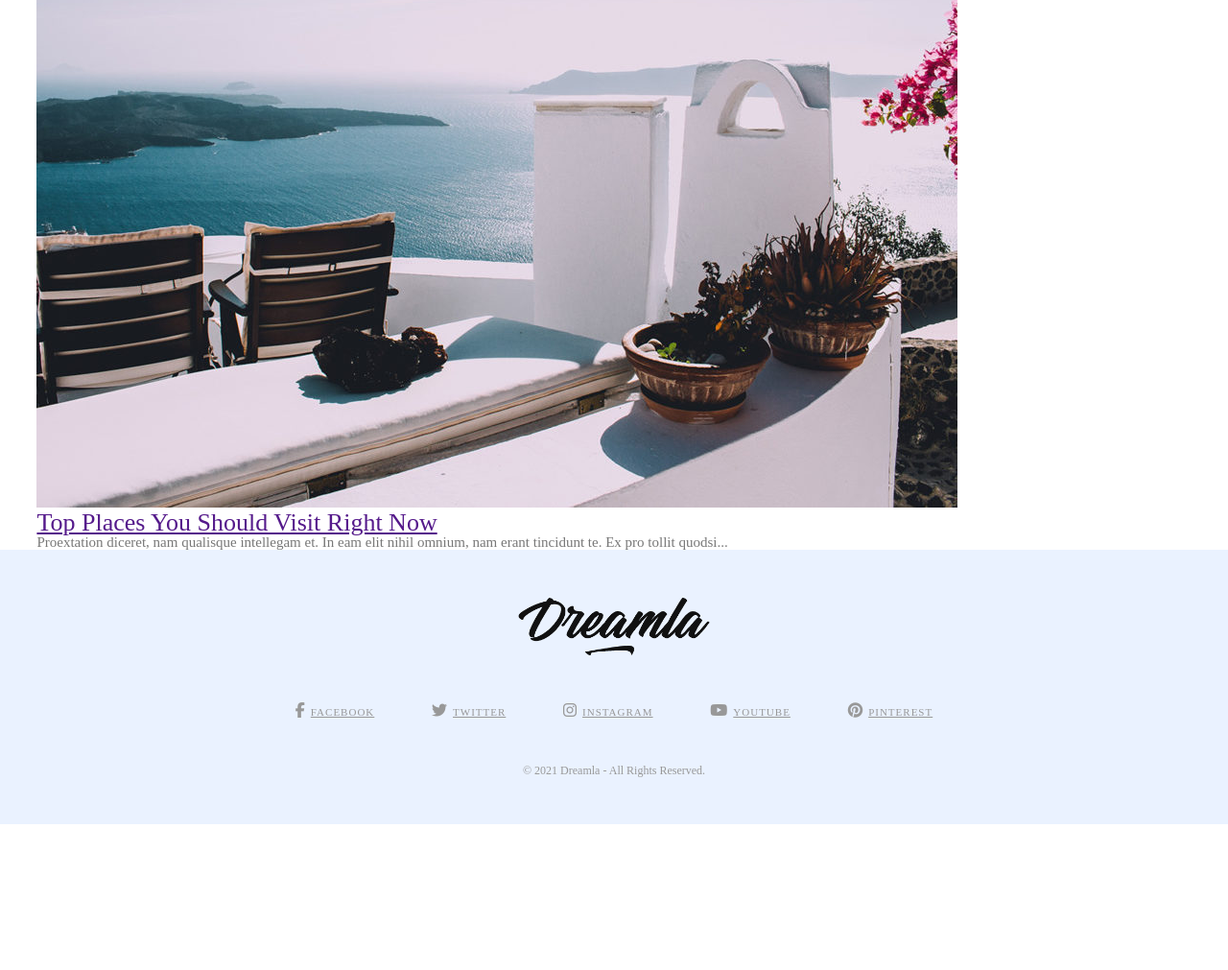
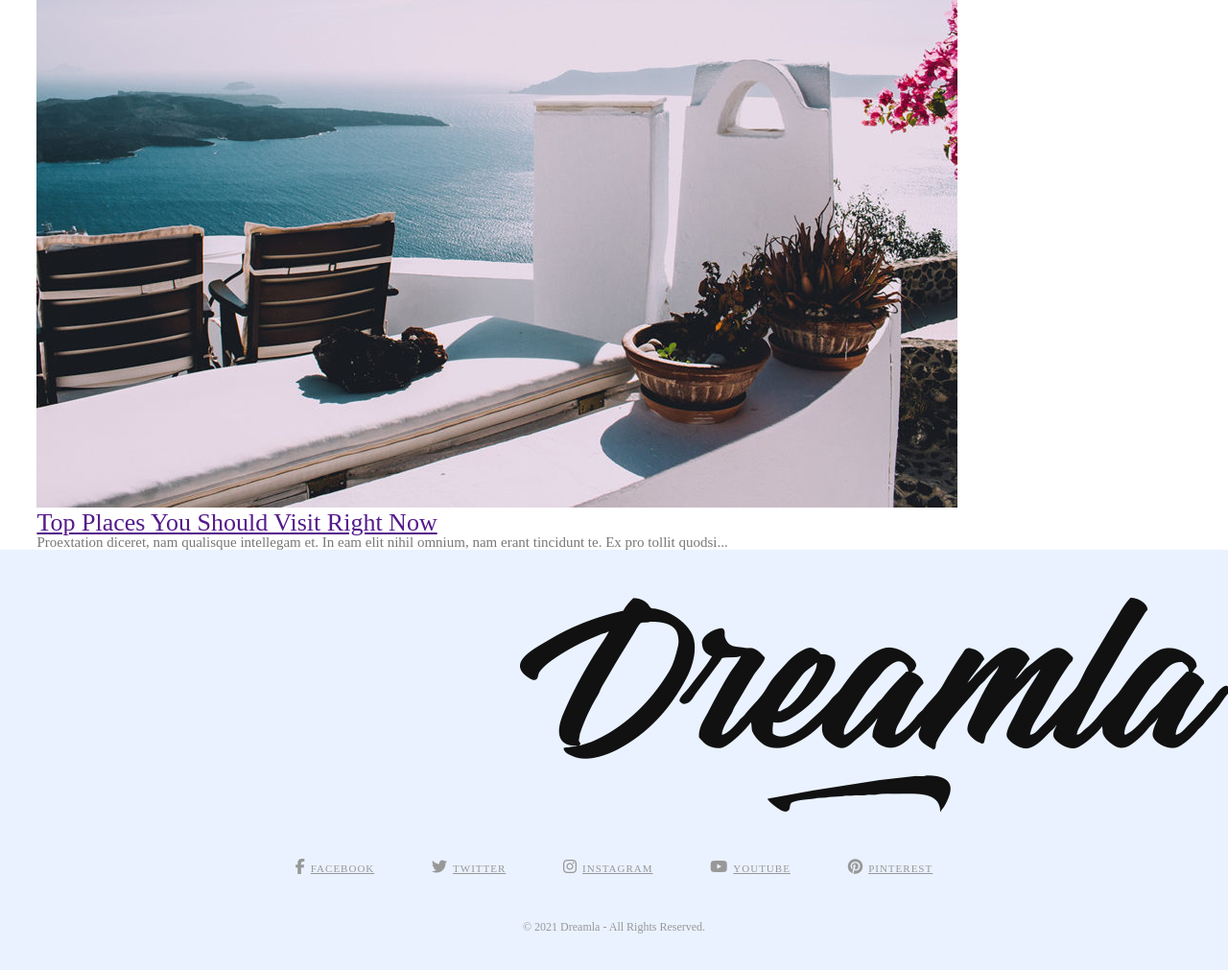
Before and after one commit to sajaffrey/CSS-Precompiler-syedaaliya-ass03, a website: page public/index.html in a window 1280 px wide. Shown: the part 507-1518 px from the top of the page at 96% size. Before the commit the page ends 1366 px from the top, so only its background shows below. Drawn offline with nearby package versions, Linux system fonts and the light colour scheme; a web font is replaced by a local one.

Commit message:
gg commit

```diff
--- a/public/src/scss/style.scss
+++ b/public/src/scss/style.scss
@@ -8,13 +8,6 @@ body {
     font-size: $myFontSize;
     color: $myColor;
   }
-
-  $mymax-width: 100%;
-  $auto-height:auto;
-  img {
-    max-width: $mymax-width;
-    height: $auto-height;
-}
 
 //2 variable
 $mywidth:94%;
```
Also changed, not shown: public/assets/css/style.css, 1 other file.
